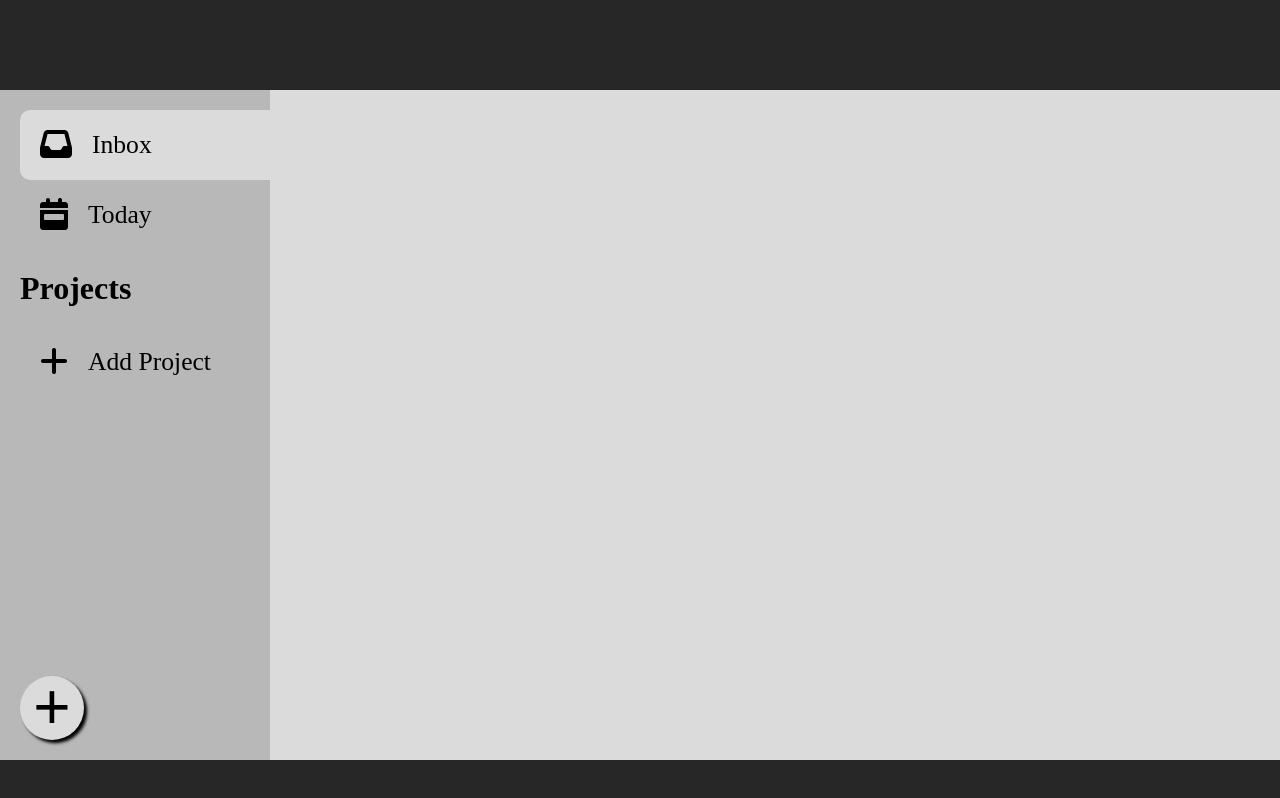
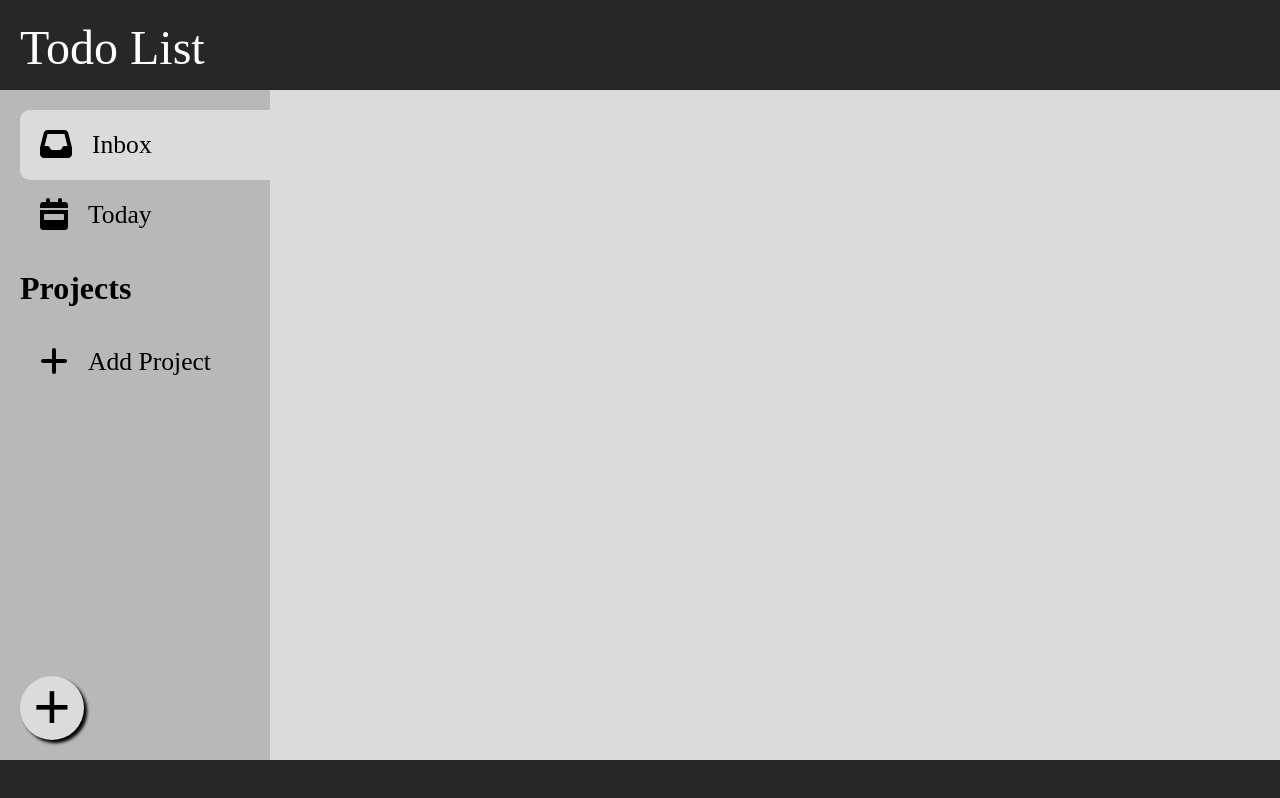
Before and after one commit to 90yearsoldcoder/Todo_list, a website built with webpack: page src/index.html in a window 1280 px wide. Built offline with nearby package versions, Linux system fonts and the light colour scheme.

Commit message:
Add logo to outline

```diff
--- a/src/functions/outline.js
+++ b/src/functions/outline.js
@@ -7,6 +7,11 @@ const load_outline = () => {
   const header = document.createElement("div");
   header.classList.add("header");
   content.appendChild(header);
+
+  const logo = document.createElement("div");
+  logo.classList.add("logo");
+  logo.innerText = "Todo List";
+  header.appendChild(logo);
 
   const main = document.createElement("div");
   main.classList.add("main");
--- a/src/styles/outline.css
+++ b/src/styles/outline.css
@@ -28,6 +28,13 @@ body {
   padding: 20px;
   margin: 0;
   background-color: var(--header-bg);
+
+  display: flex;
+}
+
+.logo {
+  color: var(--header-font-color);
+  font-size: 3rem;
 }
 
 .main {
```
Also changed, not shown: dist/index.bundle.js.
